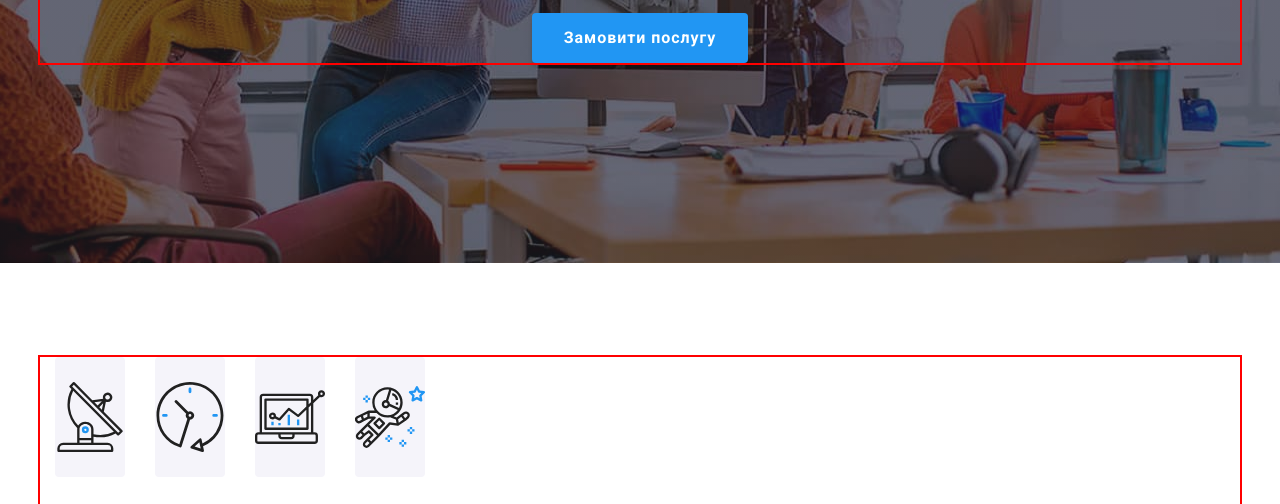
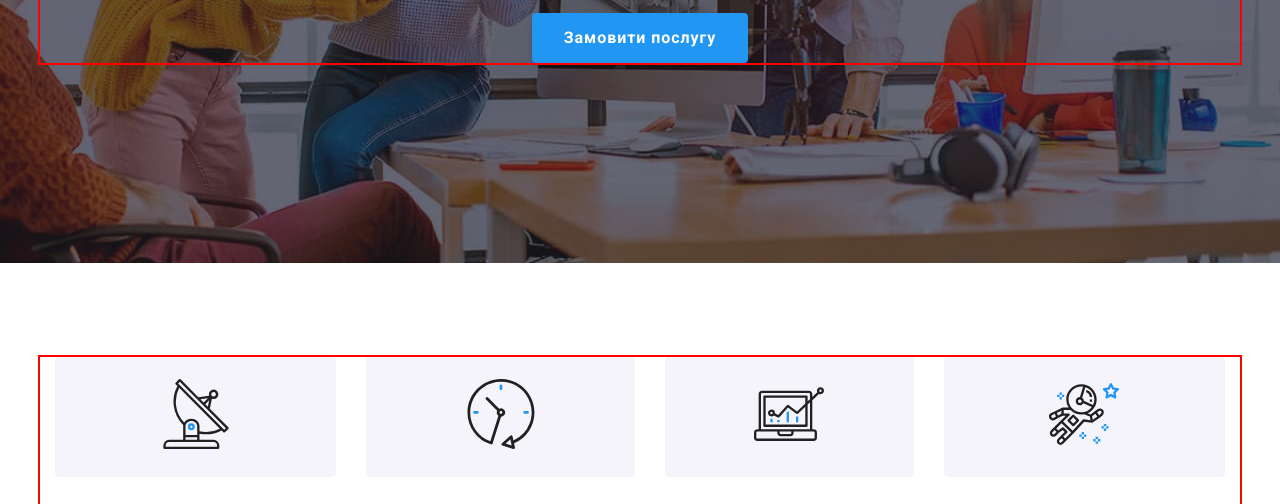
Before and after one commit to AnisimovaKarina/goit-markup-hw-04, a plain HTML site: page index.html in a window 1280 px wide. Shown: the part 417-921 px from the top of the page. Drawn offline with nearby package versions, Linux system fonts and the light colour scheme.

Commit message:
corrected hw

```diff
--- a/css/styles.css
+++ b/css/styles.css
@@ -165,6 +165,9 @@ body{
 .hero{
     padding-top: 200px;
     padding-bottom: 200px;
+    max-width: 1600px;
+    margin-left: auto;
+    margin-right: auto;
     background-image: linear-gradient(rgba(47, 48, 58, 0.4), rgba(47, 48, 58, 0.4)), url(../images/hero.jpg);
     background-repeat: no-repeat;
     background-position: center;
@@ -206,37 +209,29 @@ body{
     cursor: pointer;
 }
 
-.corporation-icon-list {
-    margin-bottom: 30px;
-    display: flex;
-    gap: 30px;
-}
-
 
 .corporation-icon-item {
-    width: calc((100%-90) / 4);
     height: 120px;
-    background: #F5F4FA;
-    border-radius: 4px;
-}
-
-.corporation-icon-link {
-    width: 100%;
-    height: 100%;
     display: flex;
     align-items: center;
     justify-content: center;
+    background: #F5F4FA;
+    border-radius: 4px;
+    margin-bottom: 30px;
 }
+
 
 .corporation-list{
     display: flex;
     gap: 30px;
 }
 
+
 .corporation-link{
     width: calc((100%-90)/4)
 
 }
+
 .corporation{
     padding-top: 94px;
     padding-bottom: 94px;
@@ -295,8 +290,8 @@ body{
 }
 
 .team-box{
-    margin-top: 30px;
-    margin-bottom: 30px;
+    padding-top: 30px;
+    padding-bottom: 30px;
 }
 
 .team-list{
@@ -395,15 +390,15 @@ body{
 
 .clients-icon-item {
     width: calc((100%-150) / 6);
-    height: 92px;
-    border: 1px solid #AFB1B8;
-    border-radius: 4px;
+    /* height: 92px; */
 }
 
 .clients-icon-link {
     display: flex;
     align-items: center;
     justify-content: center;
+    border: 1px solid #AFB1B8;
+    border-radius: 4px;
 }
 .clients-icon{
     fill: #AFB1B8;
@@ -411,8 +406,8 @@ body{
     height: 100%;
 }
 
-.clients-icon-item:hover,
-.clients-icon-item:focus {
+.clients-icon-link:hover,
+.clients-icon-link:focus {
     border-color: var(--acent-color);
 }
 
@@ -494,7 +489,6 @@ body{
 
 
 .footer-soc-list {
-    margin-top: 20px;
     display: flex;
     justify-content: center;
     gap: 10px;
--- a/index.html
+++ b/index.html
@@ -45,34 +45,28 @@
         <section class="corporation">
             <div class="container">
                 <h2 class="visually-hidden">Корпоративна етика</h2>
-                <ul class="corporation-icon-list list">
-                    <li class="corporation-icon-item"><a href="" class="corporation-icon-link link"><svg class="corporation-icon" width="70" height="70">
-                        <use href="./images/icons.svg#icon-antenna"></use>
-                    </svg></a></li>
-                    <li class="corporation-icon-item"><a href="" class="corporation-icon-link link"><svg class="corporation-icon" width="70" height="70">
-                        <use href="./images/icons.svg#icon-clock"></use>
-                    </svg></a></li>
-                    <li class="corporation-icon-item"><a href="" class="corporation-icon-link link"><svg class="corporation-icon" width="70" height="70">
-                        <use href="./images/icons.svg#icon-diagram"></use>
-                    </svg></a></li>
-                    <li class="corporation-icon-item"><a href="" class="corporation-icon-link link"><svg class="corporation-icon" width="70" height="70">
-                        <use href="./images/icons.svg#icon-astronaut"></use>
-                    </svg></a></li>
-                </ul>
                 <ul class="corporation-list list">
                     <li class="corporation-link">
+                        <div class="corporation-icon-item"><a href="" class="corporation-icon-link link"><svg class="corporation-icon" width="70" height="70">
+                        <use href="./images/icons.svg#icon-antenna"></use></svg></a></div>
                         <h3 class="corporation-caption">увага до деталей</h3>
                         <p class="corporation-text">Ідейні міркування, і навіть початок повсякденної роботи з формування позиції.</p>
                     </li>
                     <li class="corporation-link">
+                        <div class="corporation-icon-item"><a href="" class="corporation-icon-link link"><svg class="corporation-icon" width="70" height="70">
+                        <use href="./images/icons.svg#icon-clock"></use></svg></a></div>
                         <h3 class="corporation-caption">пунктуальність</h3>
                         <p class="corporation-text">Завдання організації, особливо рамки і місце навчання кадрів тягне у себе.</p>
                     </li>
                     <li class="corporation-link">
+                        <div class="corporation-icon-item"><a href="" class="corporation-icon-link link"><svg class="corporation-icon" width="70" height="70">
+                        <use href="./images/icons.svg#icon-diagram"></use></svg></a></div>
                         <h3 class="corporation-caption">планування</h3>
                         <p class="corporation-text">Так само консультація з широким активом значною мірою зумовлює.</p>
                     </li>
                     <li class="corporation-link">
+                        <div class="corporation-icon-item"><a href="" class="corporation-icon-link link"><svg class="corporation-icon" width="70" height="70">
+                        <use href="./images/icons.svg#icon-astronaut"></use></svg></a></div>
                         <h3 class="corporation-caption">сучасні технології</h3>
                         <p class="corporation-text">Значимість цих проблем настільки очевидна, що реалізація планових завдань.</p>
                     </li>
```
